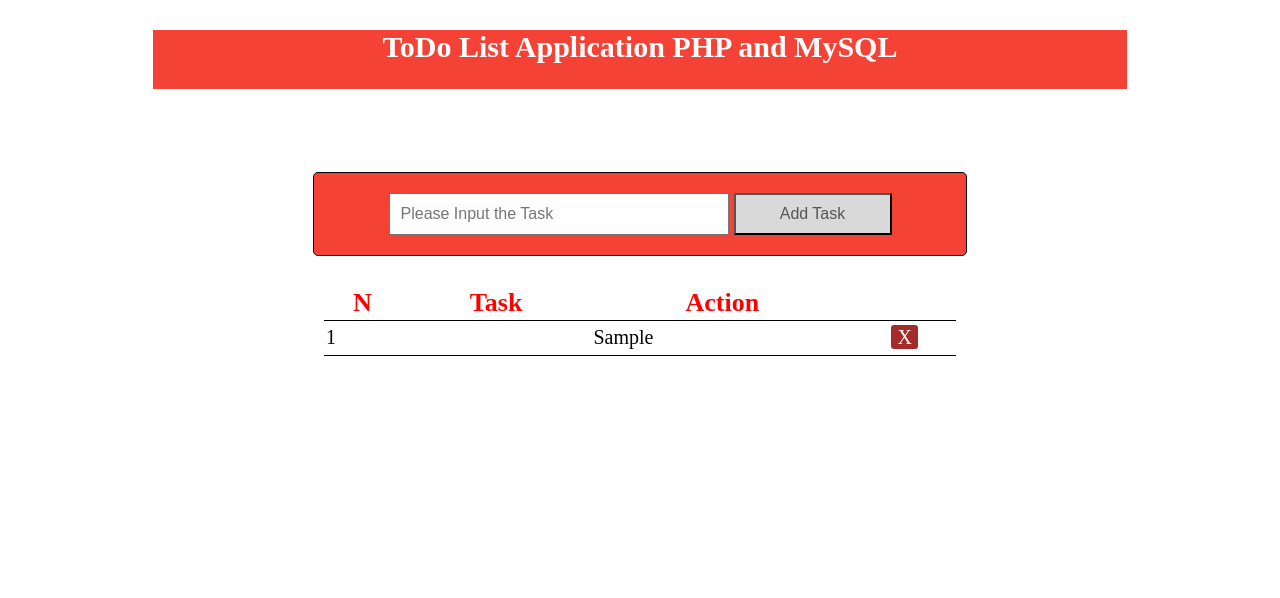
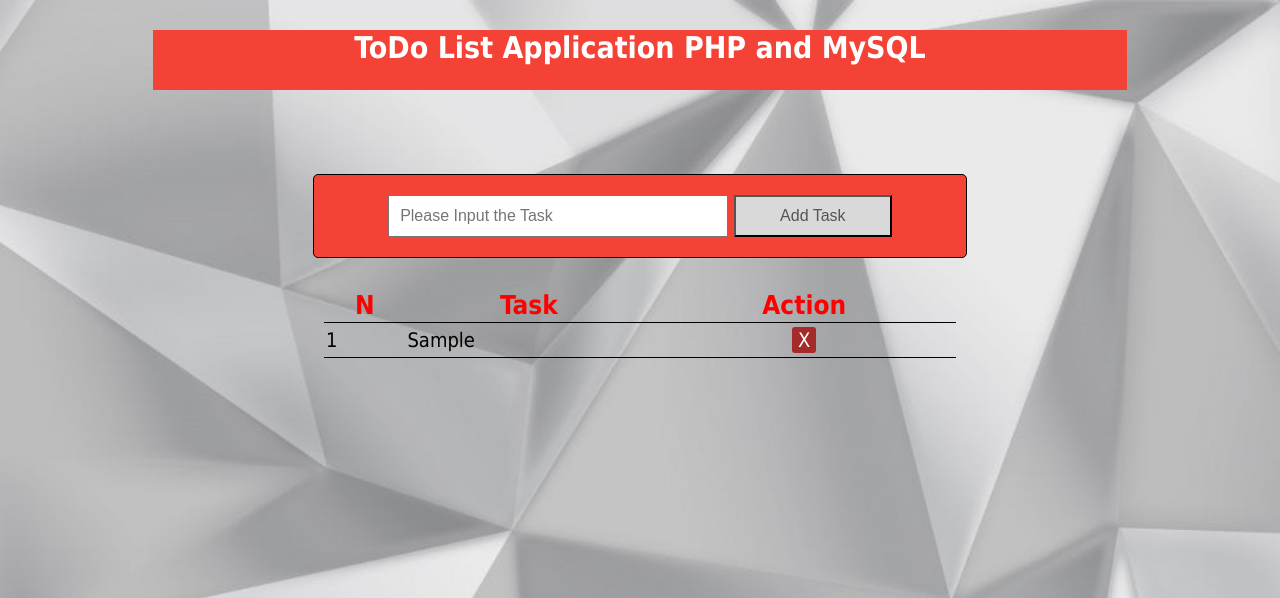
Before and after one commit to SimpleCycy/Module-0---Simple-CRUD-Project, a PHP site: page / in a window 1280 px wide. Shown: the top 598 px of the page. Run offline with PHP 8.4, Linux system fonts and the light colour scheme; tables that the repository leaves empty hold one stand-in row (values such as "Sample post").

Commit message:
background image

```diff
--- a/index.php
+++ b/index.php
@@ -44,20 +44,19 @@
         <table>
             <thead>
                 <tr>
-                    <th>N</th>
+                <th>N</th>
                     <th>Task</th>
                     <th>Action</th>
                 </tr>
             </thead>
             <tbody>
                 <?php
-                $tasks = mysqli_query($db,"SELECT * FROM tasks");
                 $i = 1; while ($row = mysqli_fetch_array($tasks)){ ?>
                     <tr>
-                        <td><?php echo $i; ?><td>
+                        <td><?php echo $i; ?></td>
                         <td class="task"><?php echo $row['task']; ?></td>
-                        <td class= "delete">
-                        <a href="index.php?del_task=<?php echo $row['id']; ?>"> X </a>
+                        <td class="delete">
+                            <a href="index.php?del_task=<?php echo $row['id']; ?>"> X </a>
                         </td>
                     </tr>
                 <?php $i++; }  ?>
--- a/style.css
+++ b/style.css
@@ -64,7 +64,7 @@ table{
 
   }
   form p{
-      color:red;
+      color: black;
       margin: 0px;
   }
   .delete{
@@ -85,7 +85,14 @@ table{
 	background: #f44336;
 	border: 1px solid #000000;
 }
-form p {
-	color: red;
-	margin:0px;
-}
+body {
+    background-image: url('hd\ silver.jpg');
+    background-repeat: no-repeat;
+    background-attachment: fixed;
+    background-size: cover;
+    Font-family: tahoma;
+
+  }
+  img{
+      opacity: 80%;
+  }
```
Also changed, not shown: hd silver.jpg (added).
